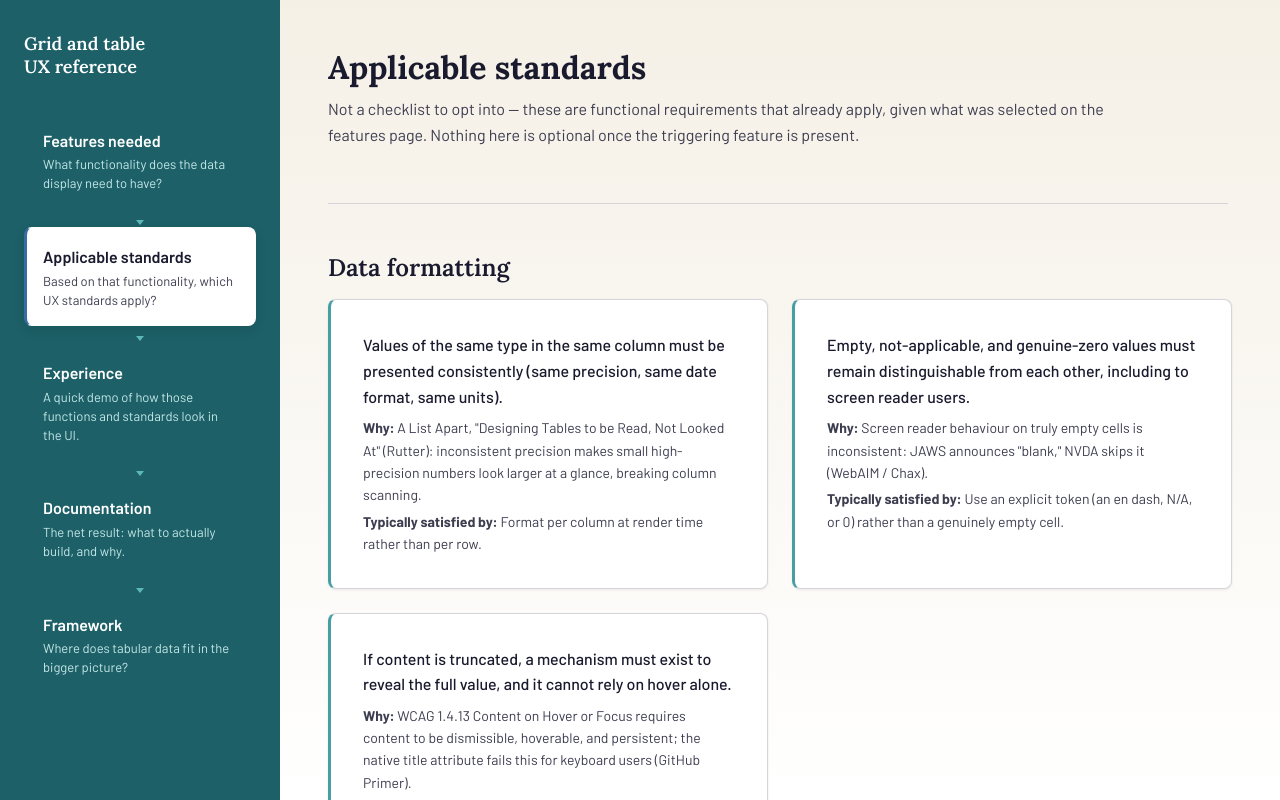
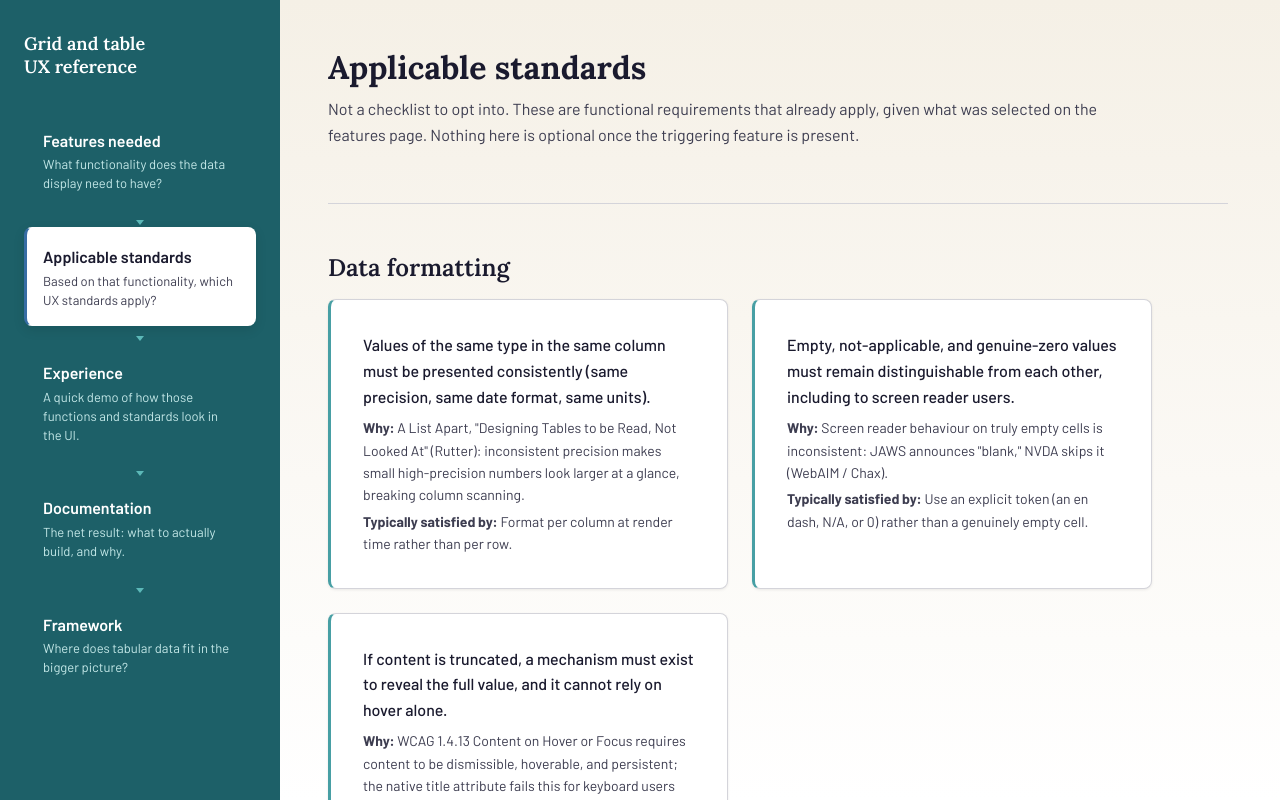
Before and after one commit to puneetsyaloutlook/grabledesigner, a React (Vite) app: page /standards in a window 1280 px wide. Shown: the top 800 px of the page. Built offline with nearby package versions, Linux system fonts and the light colour scheme.

Commit message:
Add files via upload

```diff
--- a/src/pages/Framework.jsx
+++ b/src/pages/Framework.jsx
@@ -61,7 +61,7 @@ export default function Framework() {
           <h2>Big-bang delivery</h2>
           <p>
             Can reach higher value at a given stage, but with longer
-            incubation cycles in between &mdash; periods where nothing new is
+            incubation cycles in between: periods where nothing new is
             shipping while the next jump is being built.
           </p>
         </div>
--- a/src/pages/Standards.jsx
+++ b/src/pages/Standards.jsx
@@ -20,7 +20,7 @@ export default function Standards() {
       <div className="content-header">
         <h1>Applicable standards</h1>
         <p className="intro-copy">
-          Not a checklist to opt into &mdash; these are functional requirements
+          Not a checklist to opt into. These are functional requirements
           that already apply, given what was selected on the features page.
           Nothing here is optional once the triggering feature is present.
         </p>
@@ -39,7 +39,7 @@ export default function Standards() {
       {Object.entries(byCategory).map(([category, entries]) => (
         <section key={category} style={{ marginBottom: 'var(--space-2xl)' }}>
           <h2>{category}</h2>
-          <div className="canvas-grid">
+          <div className="canvas-grid-capped">
             {entries.map((entry) => (
               <div
                 key={entry.id}
```
